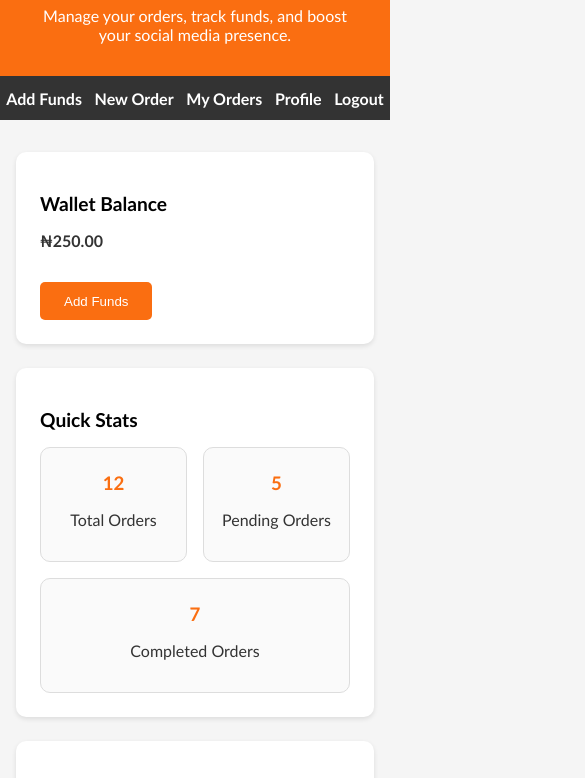
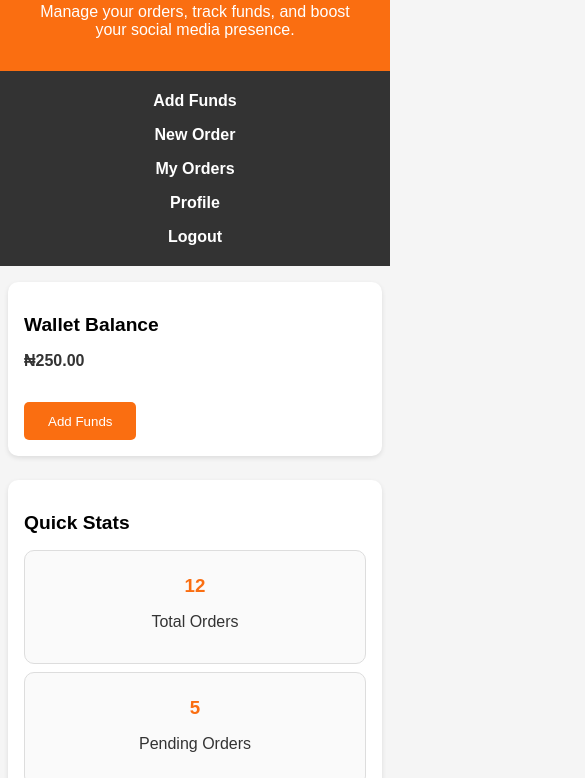
Before and after one commit to timgamerx/SMBoost, a plain HTML site: page dashboard.html in a window 390 px wide. Shown: the part 194-972 px from the top of the page, 585 px wide, since content can reach past the window. Drawn offline with Linux system fonts and the light colour scheme.

Commit message:
Updated code with latest changes

```diff
--- a/dashboard.html
+++ b/dashboard.html
@@ -6,7 +6,7 @@
     <title>Dashboard - SMBoost.hub</title>
     <style>
       body {
-        font-family: "Trebuchet MS", sans-serif;
+        font-family: "Power Grotesk", sans-serif;
         margin: 0;
         padding: 0;
         background: #f5f5f5;
@@ -75,6 +75,33 @@
       }
       button:hover {
         background: #fa6e11;
+      }
+      /* Mobile responsive styles */
+      @media (max-width: 600px) {
+        .container {
+          margin: 1rem auto;
+          padding: 0 0.5rem;
+        }
+        .stats {
+          flex-direction: column;
+          gap: 0.5rem;
+        }
+        .stat-box {
+          flex: 1 1 100%;
+        }
+        .card {
+          padding: 1rem;
+        }
+        nav {
+          flex-direction: column;
+          align-items: center;
+        }
+        nav a {
+          padding: 0.5rem 0;
+        }
+        header img {
+          height: 40px;
+        }
       }
     </style>
   </head>
```
Also changed, not shown: about.html (+1 -1 lines), addfunds.html (+1 -1 lines), affiliates.html (+3 -3 lines), faqs.html (+1 -1 lines), home.html (+1 -1 lines), services.html (+1 -0 lines).
